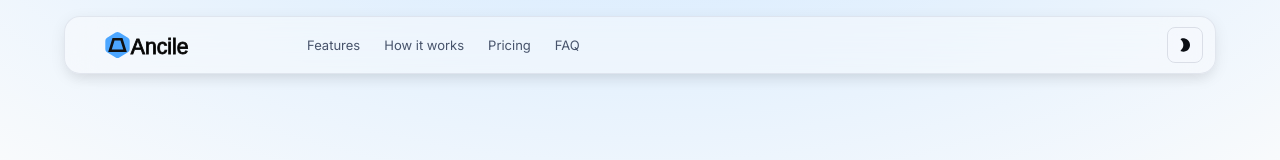
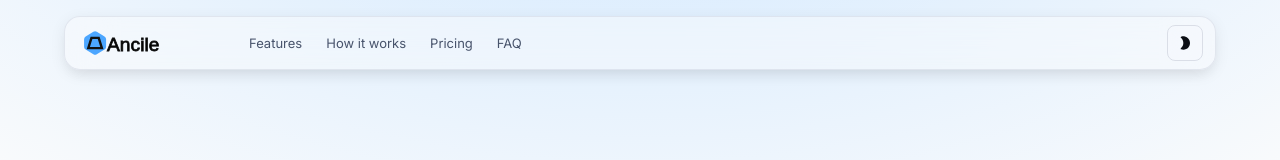
Before and after one commit to anciletrade/home, a React (Create React App) app: page / in a window 1280 px wide. Shown: the top 160 px of the page. Built offline with nearby package versions, Linux system fonts and the light colour scheme.

Commit message:
logo size update

```diff
--- a/src/components/AppAppBar.tsx
+++ b/src/components/AppAppBar.tsx
@@ -67,7 +67,7 @@ export default function AppAppBar({mode,toggleColorMode}:AppAppBarProps) {
           >
             <img
               src={theme.palette.mode === "dark" ? logoWhite : logoBlack}
-              style={{ width: "20%", height: "40px" }}
+              style={{ maxWidth: '160px' }}
             />
 
             <Box sx={{ display: { xs: "none", md: "flex" } }}>
```
